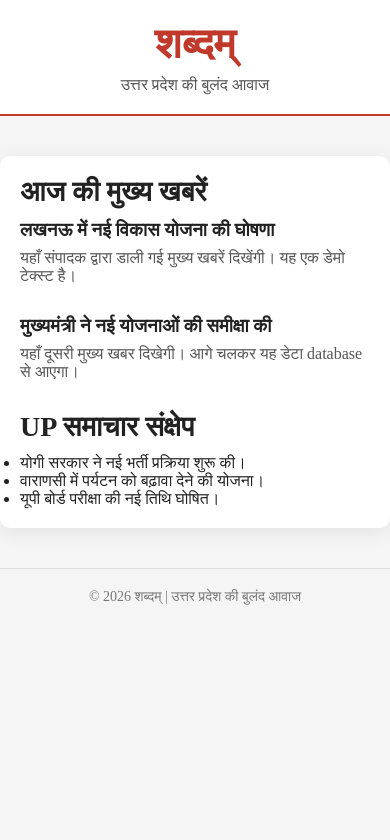
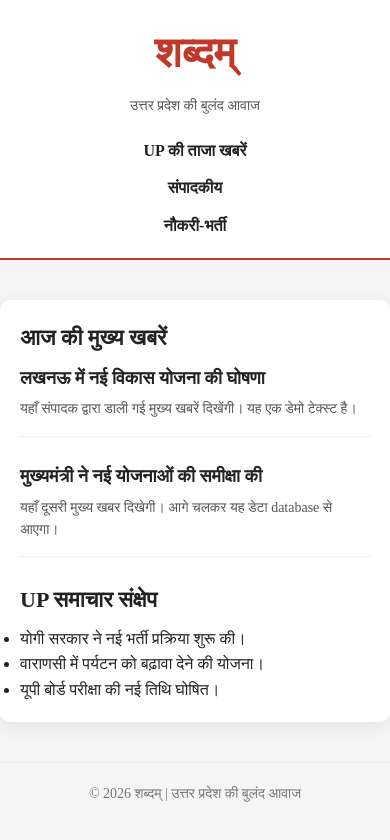
Before and after one commit to mbaitha4/shabadam-up, a Next.js app: page / in a window 390 px wide. Shown: the top 840 px of the page. Built offline with nearby package versions, Linux system fonts and the light colour scheme.

Commit message:
Update globals.css

```diff
--- a/app/globals.css
+++ b/app/globals.css
@@ -1,4 +1,4 @@
-/* Reset */
+/* RESET */
 * {
   margin: 0;
   padding: 0;
@@ -6,15 +6,16 @@
 }
 
 body {
-  font-family: serif;
-  background-color: #f4f4f4;
+  font-family: Georgia, "Noto Serif Devanagari", serif;
+  background-color: #f2f2f2;
   color: #222;
+  line-height: 1.6;
 }
 
-/* Header */
+/* HEADER */
 header {
   text-align: center;
-  padding: 20px 0;
+  padding: 25px 0 15px 0;
   background: #ffffff;
   position: sticky;
   top: 0;
@@ -23,99 +24,102 @@ header {
 }
 
 header h1 {
-  color: #c0392b;
+  color: #b22222;
   font-size: 42px;
-  margin: 0;
 }
 
 header p {
-  margin-top: 8px;
-  color: #555;
+  margin-top: 6px;
+  color: #666;
+  font-size: 14px;
 }
 
-/* Navigation */
+/* NAVIGATION */
 .nav {
-  margin-top: 20px;
+  margin-top: 15px;
 }
 
 .nav-links {
   display: flex;
   justify-content: center;
   gap: 30px;
-  font-weight: bold;
+  font-weight: 600;
 }
 
 .nav-links a {
-  cursor: pointer;
-  transition: color 0.2s ease;
+  text-decoration: none;
+  color: #222;
+  transition: 0.2s ease;
 }
 
 .nav-links a:hover {
-  color: #c0392b;
+  color: #b22222;
 }
 
-.menu-icon {
-  display: none;
-  font-size: 26px;
-  cursor: pointer;
-}
-
-/* Section Titles */
-.section-title {
-  font-size: 28px;
-  margin-bottom: 10px;
-}
-
-.section-line {
-  border-bottom: 2px solid #c0392b;
-  margin-bottom: 20px;
-}
-
-/* Main Container */
+/* MAIN CONTAINER */
 .main-container {
-  max-width: 1100px;
-  margin: 40px auto;
-  padding: 30px;
+  max-width: 1050px;
+  margin: 30px auto;
+  padding: 25px 30px;
   background: #ffffff;
   border-radius: 8px;
 }
 
-/* Two Column Layout */
+/* GRID LAYOUT */
 .news-layout {
   display: grid;
   grid-template-columns: 2fr 1fr;
-  gap: 40px;
+  gap: 35px;
 }
 
-/* News Cards */
+/* SECTION TITLES */
+.section-title {
+  font-size: 26px;
+  margin-bottom: 8px;
+}
+
+.section-line {
+  height: 2px;
+  background-color: #b22222;
+  margin-bottom: 20px;
+  width: 100%;
+}
+
+/* NEWS CARD */
 .news-card {
-  margin-bottom: 30px;
+  margin-bottom: 25px;
+  padding-bottom: 15px;
+  border-bottom: 1px solid #eee;
 }
 
 .news-card h3 {
-  margin-bottom: 8px;
+  font-size: 18px;
+  margin-bottom: 6px;
 }
 
 .news-card p {
   color: #555;
+  font-size: 14px;
 }
 
-/* Sidebar List */
+/* SIDEBAR */
 .sidebar ul {
   list-style: disc;
-  padding-left: 20px;
+  padding-left: 18px;
 }
 
 .sidebar li {
   margin-bottom: 10px;
+  font-size: 14px;
 }
 
-/* Footer */
+/* FOOTER */
 footer {
   text-align: center;
-  margin-top: 40px;
-  padding-top: 20px;
-  border-top: 1px solid #ddd;
+  margin-top: 30px;
+  padding-top: 15px;
+  border-top: 1px solid #eee;
+  font-size: 13px;
   color: #777;
 }
 
@@ -123,7 +127,7 @@ footer {
 @media (max-width: 768px) {
 
   .main-container {
-    margin: 20px;
+    margin: 15px;
     padding: 20px;
   }
 
@@ -131,28 +135,16 @@ footer {
     grid-template-columns: 1fr;
   }
 
-  .nav {
-    text-align: right;
-    padding-right: 20px;
-  }
-
   .nav-links {
-    display: none;
     flex-direction: column;
-    gap: 15px;
-    margin-top: 15px;
-    text-align: center;
-  }
-
-  .nav-links.show {
-    display: flex;
-  }
-
-  .menu-icon {
-    display: block;
+    gap: 12px;
   }
 
   header h1 {
     font-size: 32px;
   }
+
+  .section-title {
+    font-size: 22px;
+  }
 }
```
